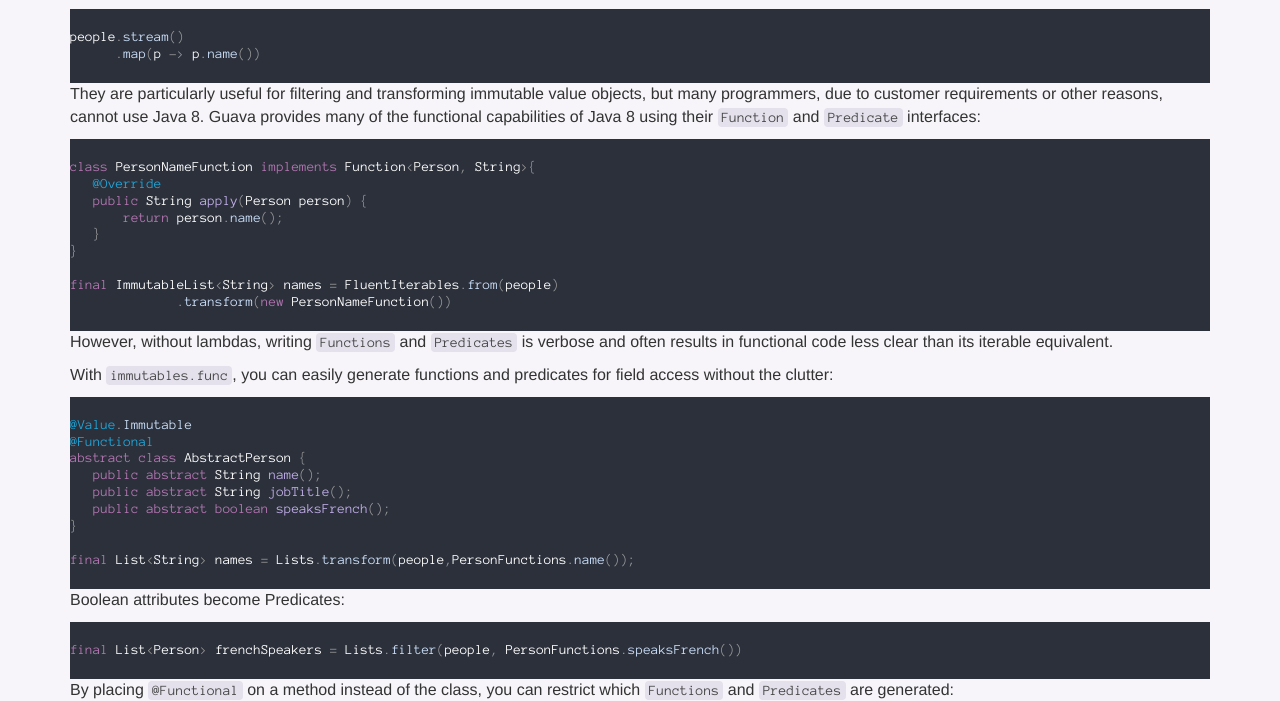
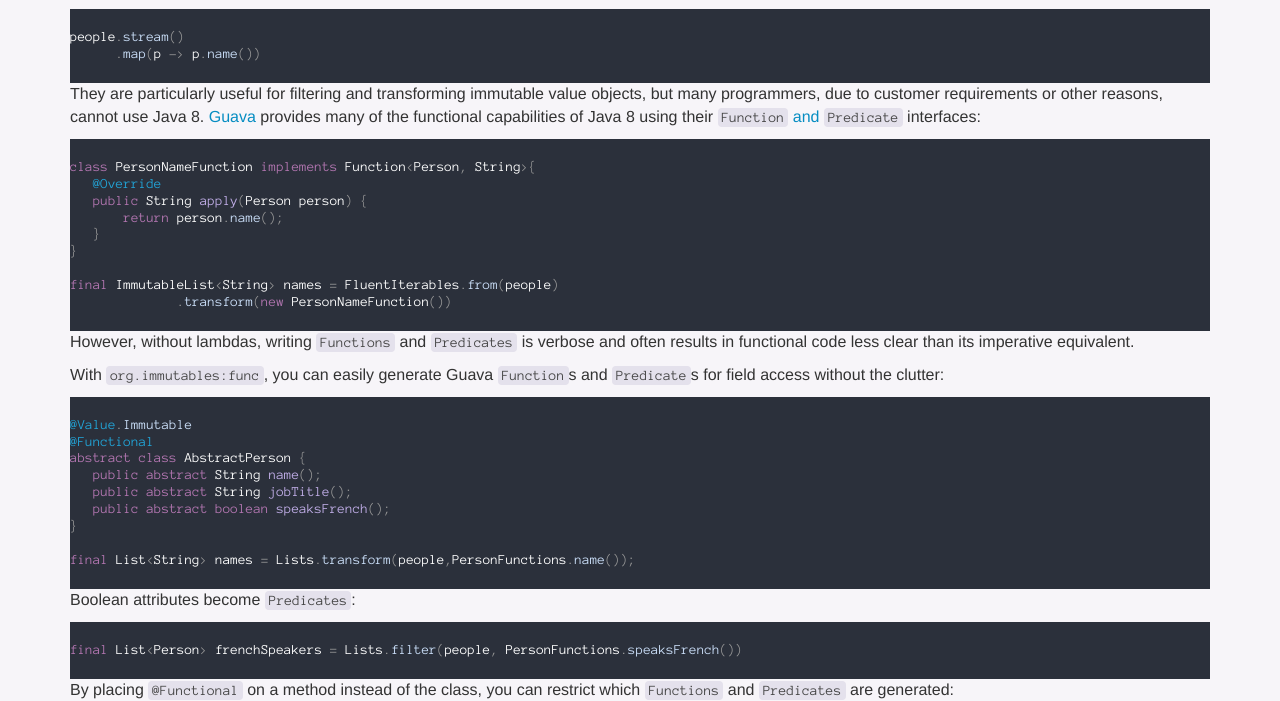
Before and after one commit to immutables/immutables.github.io, a Jekyll site: the page built from functional.md, in a window 1280 px wide. Shown: the part 218-919 px from the top of the page. Built offline with Jekyll 4.4.1, drawn with Linux system fonts in a browser that asks for light colours; nearby versions of some CDN libraries; Markdown is read by kramdown in place of the engine named in the settings.

Commit message:
Add Guava links to @Functional docs

````diff
--- a/functional.md
+++ b/functional.md
@@ -15,8 +15,8 @@ people.stream()
 ```
 
 They are particularly useful for filtering and transforming immutable value objects,
-but many programmers, due to customer requirements or other reasons, cannot use Java 8.  Guava provides
-many of the functional capabilities of Java 8 using their `Function` and `Predicate` interfaces:
+but many programmers, due to customer requirements or other reasons, cannot use Java 8.  [Guava](https://github.com/google/guava) provides
+many of the functional capabilities of Java 8 using their [`Function` and `Predicate`](https://github.com/google/guava/wiki/FunctionalExplained) interfaces:
 
 ```java
 class PersonNameFunction implements Function<Person, String>{
@@ -31,9 +31,9 @@ final ImmutableList<String> names = FluentIterables.from(people)
 ```
 
 However, without lambdas, writing `Functions` and `Predicates` is verbose and often results in functional
-code less clear than its iterable equivalent.
+code less clear than its imperative equivalent.
 
-With `immutables.func`, you can easily generate functions and predicates for field access without the clutter:
+With `org.immutables:func`, you can easily generate Guava `Function`s and `Predicate`s for field access without the clutter:
 ```java
 @Value.Immutable
 @Functional
@@ -46,7 +46,7 @@ abstract class AbstractPerson {
 final List<String> names = Lists.transform(people,PersonFunctions.name());
 ```
 
-Boolean attributes become Predicates:
+Boolean attributes become `Predicates`:
 ```java
 final List<Person> frenchSpeakers = Lists.filter(people, PersonFunctions.speaksFrench())
 ```
````
